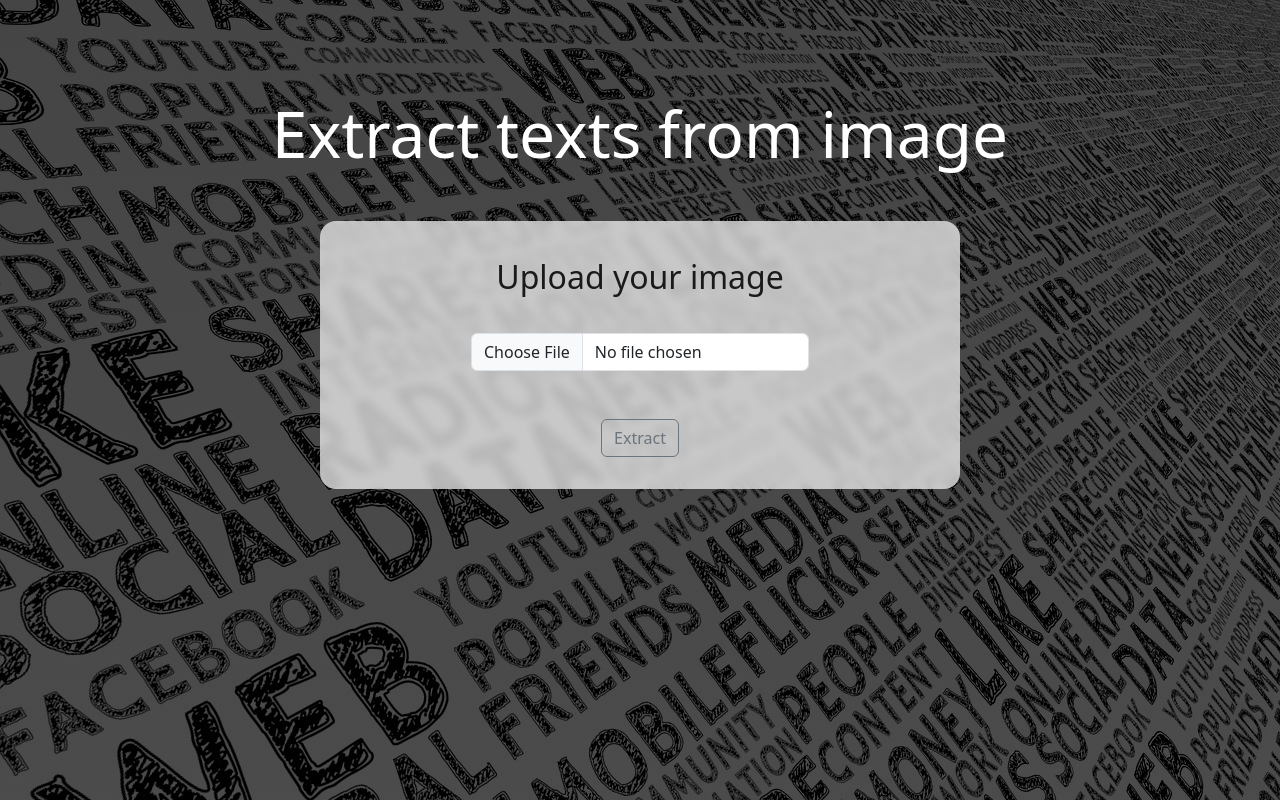
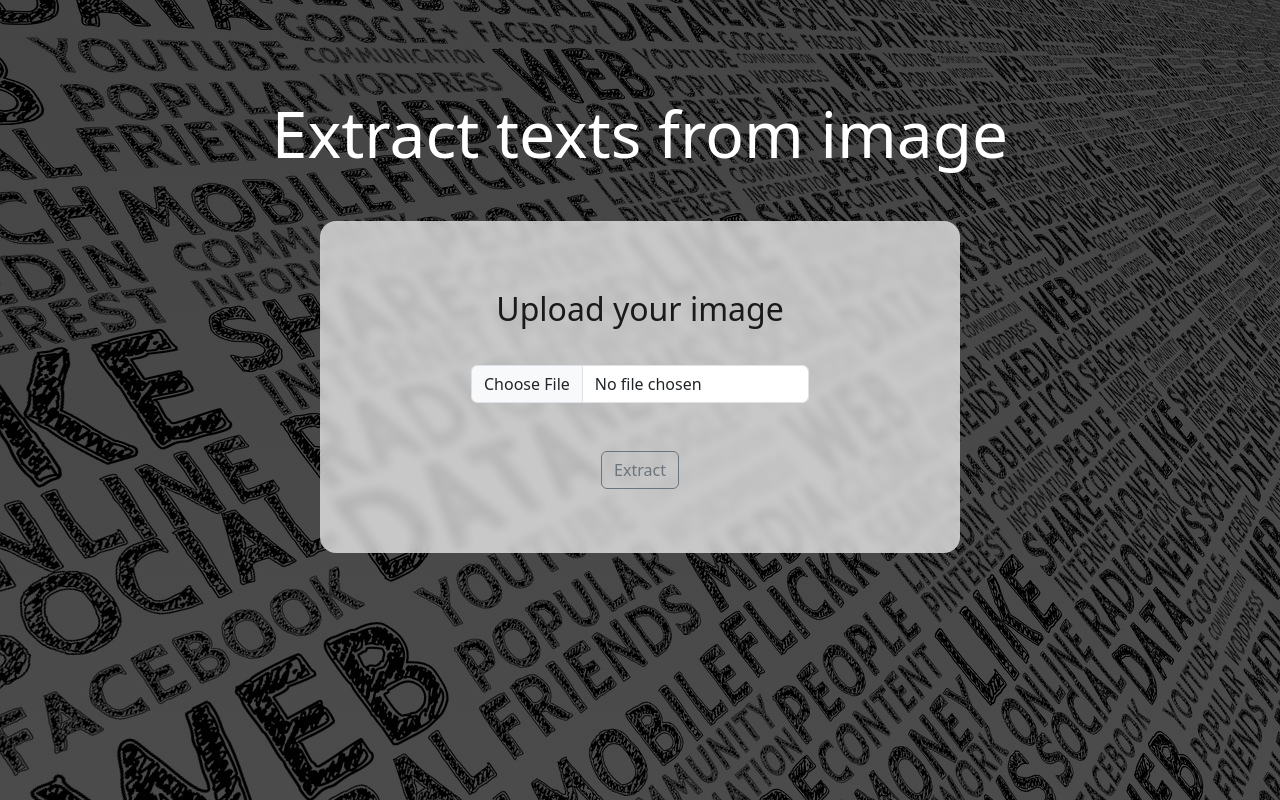
Before and after one commit to jovitor098/extract-text-front, a Next.js app: page / in a window 1280 px wide. Built offline with nearby package versions, Linux system fonts and the light colour scheme.

Commit message:
add styles to container

```diff
--- a/src/app/page.module.scss
+++ b/src/app/page.module.scss
@@ -10,4 +10,7 @@
     background-color: rgba(255, 255, 255, 0.7);
     backdrop-filter: blur(4px);
     border-radius: 1rem;
+
+    padding: 2rem;
+    text-align: center;
 }
```
